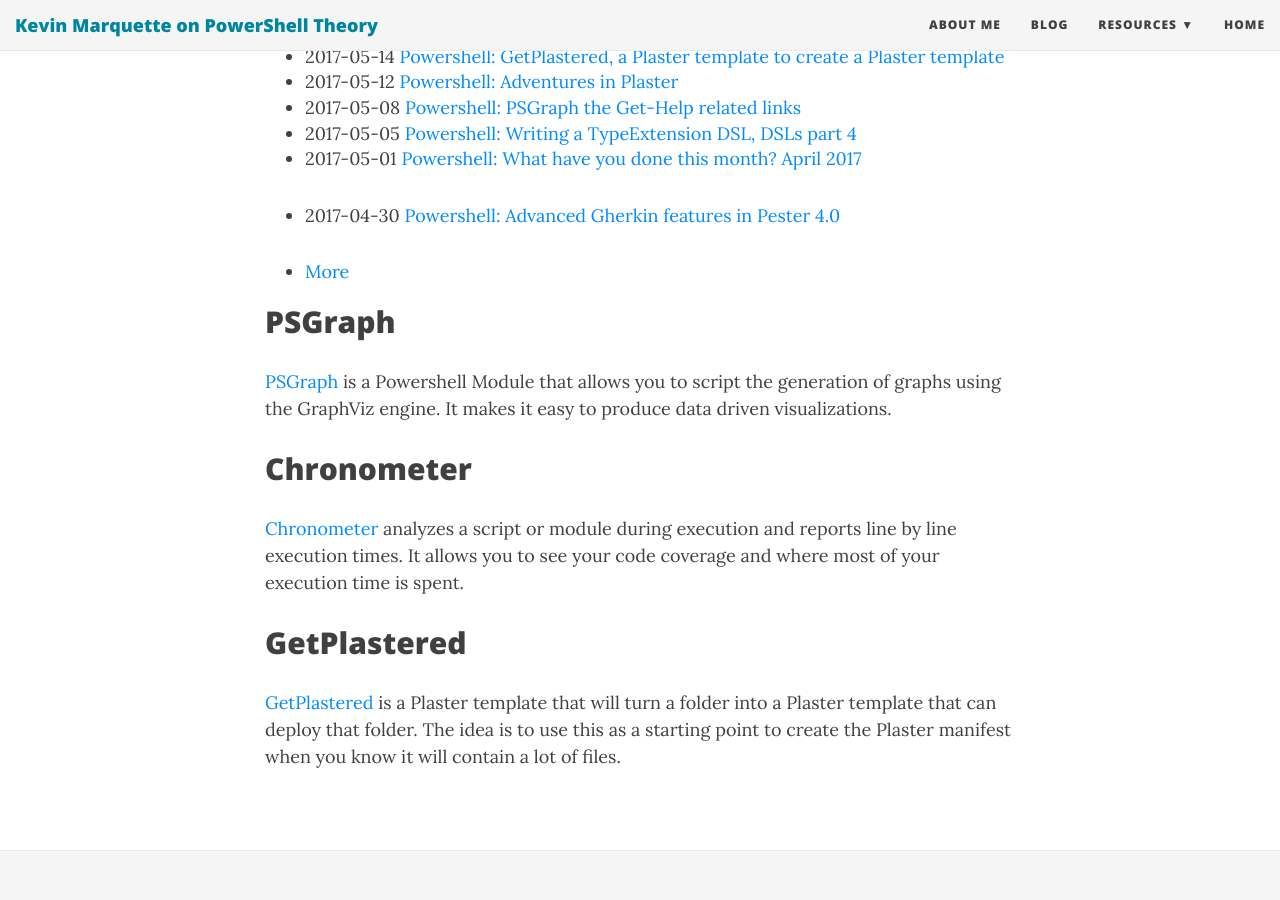
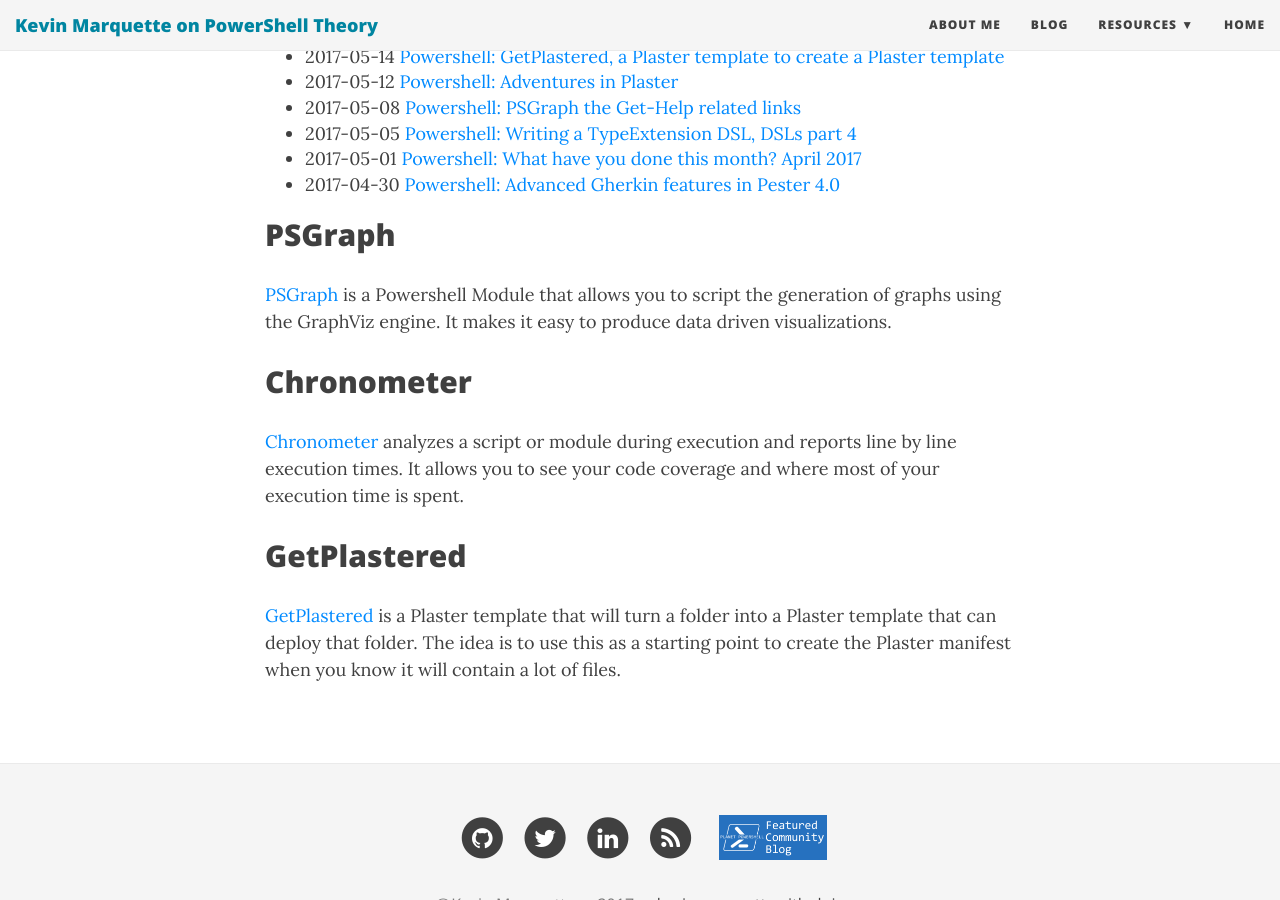
Before and after one commit to KevinMarquette/kevinmarquette.github.io, a Jekyll site: the page built from index.md, in a window 1280 px wide and 900 px high, scrolled down 828 px. Built offline with Jekyll 4.4.1, drawn with Linux system fonts in a browser that asks for light colours; nearby versions of some CDN libraries.

Commit message:
test fix

```diff
--- a/index.md
+++ b/index.md
@@ -23,8 +23,6 @@
 
 {% include recent-posts.md %}
 
-* [More](/blog/?utm_source=blog&utm_medium=blog&utm_content=index)
-
 ## PSGraph
 
 [PSGraph](/2017-01-30-Powershell-PSGraph//?utm_source=blog&utm_medium=blog&utm_content=projects) is a Powershell Module that allows you to script the generation of graphs using the GraphViz engine. It makes it easy to produce data driven visualizations.
```
